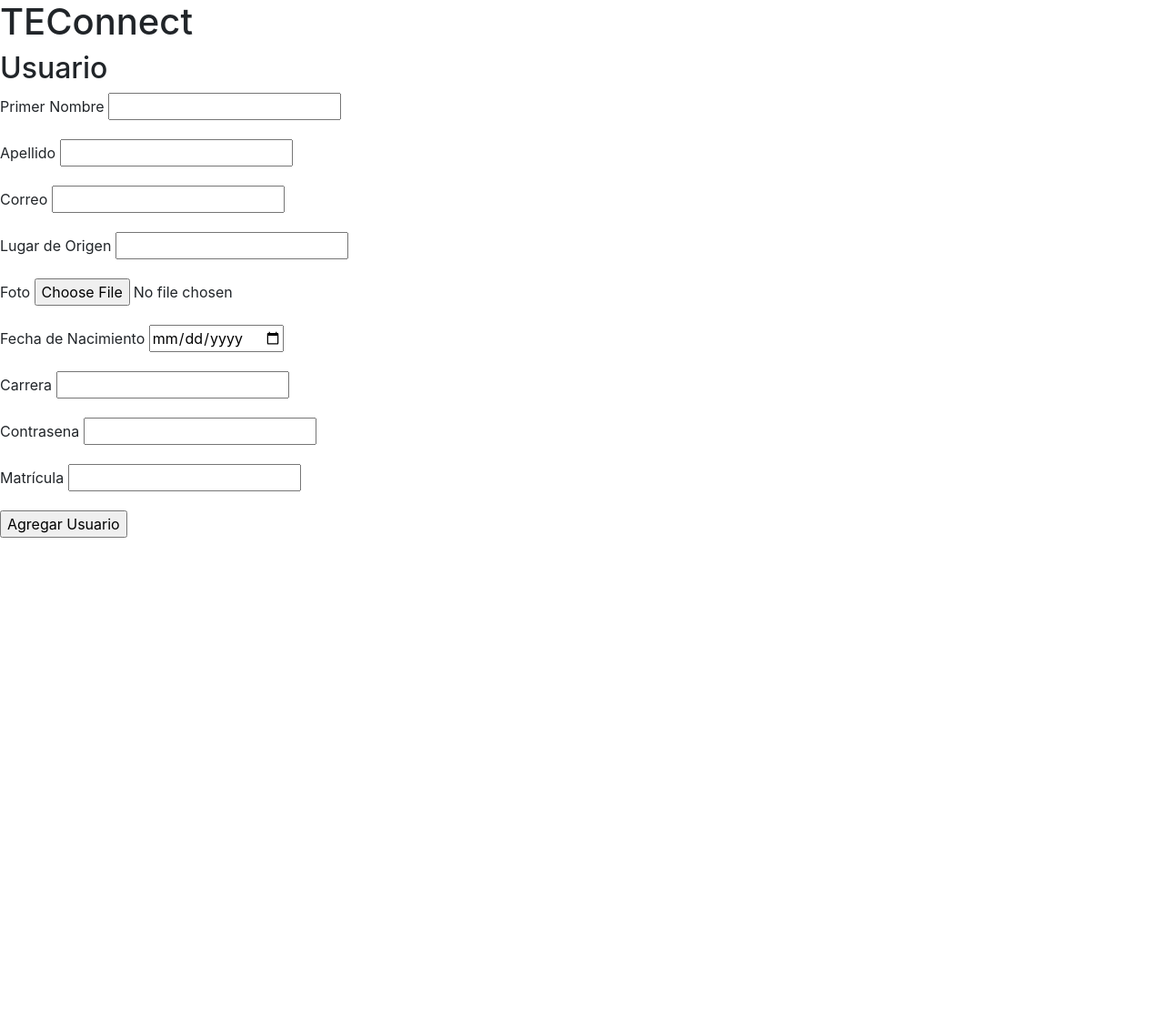
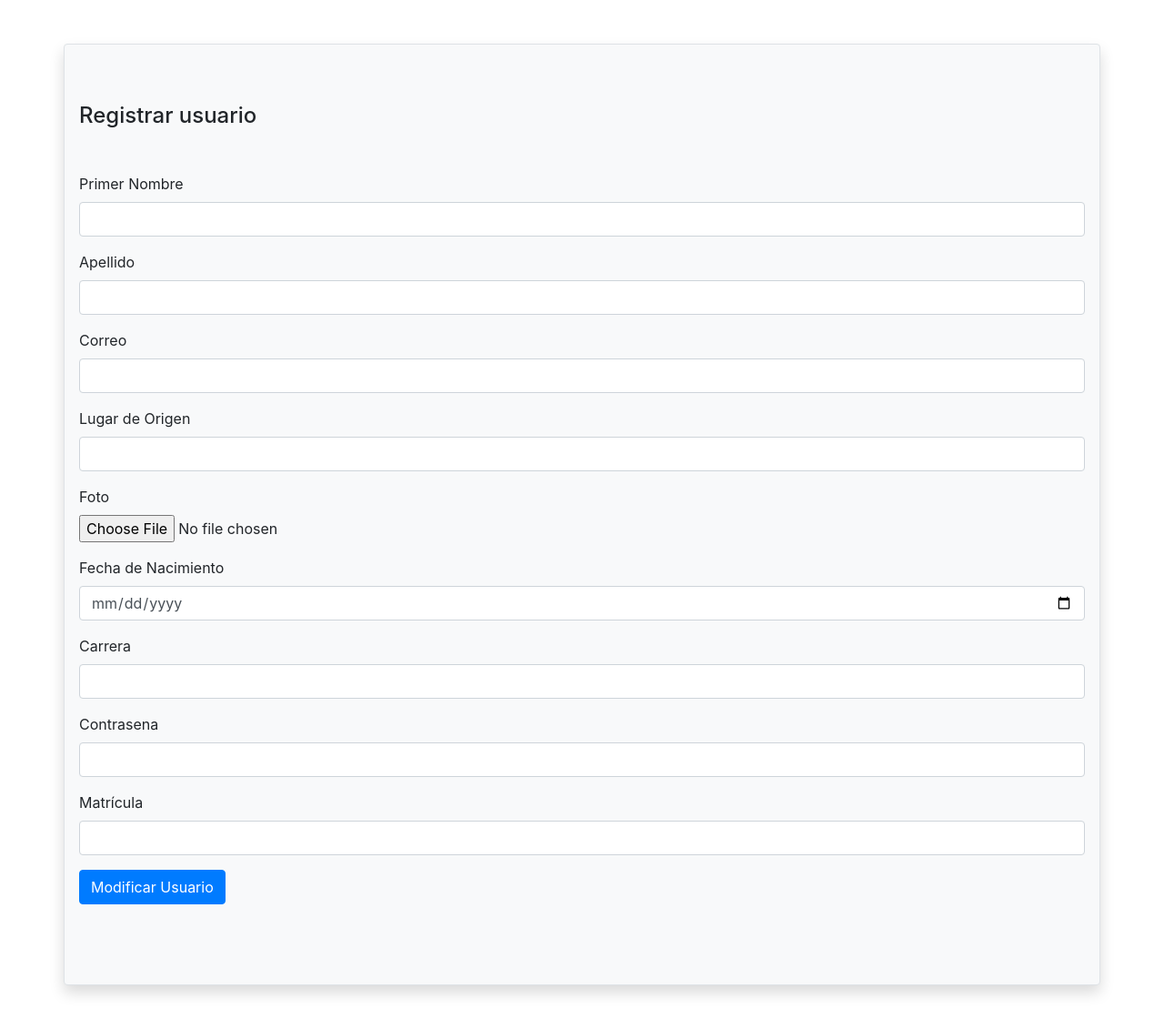
Before and after one commit to santiagodg/TEConnect, a PHP site: page /views/RegistrarUsuario.php in a window 1280 px wide. Shown: the whole page at 91% size. Before the commit the page ends 591 px from the top, so only its background shows below. Run offline with PHP 8.4, Linux system fonts and the light colour scheme.

Commit message:
ultimos toques de diseño

```diff
--- a/views/EditarUsuario.php
+++ b/views/EditarUsuario.php
@@ -213,11 +213,11 @@
         </p>
         <p>
             <label>Contraseña</label>
-            <input type="password" name="contrasena" form-control-file value="<?php echo $contrasena;?>">
+            <input type="password" name="contrasena" class="form-control" value="<?php echo $contrasena;?>">
         </p>
         <p>
             <label>Matrícula</label>
-            <input type="text" name="matricula" form-control-file value="<?php echo $matricula;?>">
+            <input type="text" name="matricula" class="form-control" value="<?php echo $matricula;?>">
         </p>
             <input type="text" name="action" value="modifyUser" style="display:none;">
             <input type="text" name="id_user" value="<?php echo $id_user;?>" style="display:none;">
--- a/views/RegistrarUsuario.php
+++ b/views/RegistrarUsuario.php
@@ -61,62 +61,86 @@
 
 ?>
 
+
 <!DOCTYPE html>
 <html>
-<head>
-    <meta charset="UTF-8">
-    <link rel="stylesheet" type="text/css" href="/views/css/styles.css">
-    <link rel="stylesheet" type="text/css" href="/views/css/bootstrap.min.css">
-    <script type="text/javascript" src="/views/js/bootstrap.bundle.min.js"></script>
-    <title>TEConnect | Usuario</title>
-</head>
-<body>
-    <h1>TEConnect</h1>
-    <h2>Usuario</h2>
-    <form method="post" action="<?php echo $_SERVER['PHP_SELF'];?>" enctype="multipart/form-data">
+  <head>
+    <!-- Required meta tags -->
+    <meta charset="utf-8">
+    <meta name="viewport" content="width=device-width, initial-scale=1, shrink-to-fit=no">
+
+    <!-- Bootstrap CSS -->
+    <link rel="stylesheet" href="/views/css/bootstrap.min.css">
+
+    <title>TEConnect | Registrarse</title>
+  </head>
+  <body>
+
+    <div class="container my-5 border rounded bg-light shadow p-3">
+      <div class="row py-5">
+        <div class="col">
+        <!-- <div class="col-1">             BOTÓN VOLVER
+          <a href="#">
+            <svg class="bi bi-arrow-left text-dark" width="60" height="60" viewBox="0 0 16 16" fill="currentColor" xmlns="http://www.w3.org/2000/svg">
+              <path fill-rule="evenodd" d="M5.854 4.646a.5.5 0 0 1 0 .708L3.207 8l2.647 2.646a.5.5 0 0 1-.708.708l-3-3a.5.5 0 0 1 0-.708l3-3a.5.5 0 0 1 .708 0z"/>
+              <path fill-rule="evenodd" d="M2.5 8a.5.5 0 0 1 .5-.5h10.5a.5.5 0 0 1 0 1H3a.5.5 0 0 1-.5-.5z"/>
+            </svg>
+          </a>
+        </div> -->
+        <h4 class="mb-5">Registrar usuario</h1>
+        <form method="post" action="<?php echo $_SERVER['PHP_SELF'];?>" enctype="multipart/form-data">
         <p>
             <label>Primer Nombre</label>
-            <input type="text" name="primerNombre" value="<?php echo $primerNombre;?>">
+            <input type="text" name="primerNombre" class="form-control" value="<?php echo $primerNombre;?>">
         </p>
         <p>
             <label>Apellido</label>
-            <input type="text" name="apellido" value="<?php echo $apellido;?>">
+            <input type="text" name="apellido" class="form-control" value="<?php echo $apellido;?>">
         </p>
         <p>
             <label>Correo</label>
-            <input type="text" name="correo" value="<?php echo $correo;?>">
+            <input type="text" name="correo" class="form-control" value="<?php echo $correo;?>">
         </p>
         <p>
             <label>Lugar de Origen</label>
-            <input type="text" name="lugarOrigen" value="<?php echo $lugarOrigen;?>">
+            <input type="text" name="lugarOrigen" class="form-control" value="<?php echo $lugarOrigen;?>">
         </p>
         <p>
             <label>Foto</label>
-            <input type="file" name="foto" value="<?php echo $foto;?>">
+            <input type="file" name="foto" class="form-control-file" value="<?php echo $foto;?>">
         </p>
         <p>
             <label>Fecha de Nacimiento</label>
-            <input type="date" name="fechaNacimiento" value="<?php echo substr($fechaNacimiento,0,10);?>">
+            <input type="date" name="fechaNacimiento" class="form-control" value="<?php echo substr($fechaNacimiento,0,10);?>">
         </p>
         <p>
             <label>Carrera</label>
-            <input type="text" name="carrera" value="<?php echo $carrera;?>">
+            <input type="text" name="carrera" class="form-control" value="<?php echo $carrera;?>">
         </p>
         <p>
             <label>Contrasena</label>
-            <input type="password" name="contrasena" value="<?php echo $contrasena;?>">
+            <input type="password" name="contrasena" class="form-control" value="<?php echo $contrasena;?>">
         </p>
         <p>
             <label>Matrícula</label>
-            <input type="text" name="matricula" value="<?php echo $matricula;?>">
+            <input type="text" name="matricula" class="form-control" value="<?php echo $matricula;?>">
         </p>
 
             <input type="hidden" name="action" value="newUser" style="display:none;">
-            <input type="submit" value="Agregar Usuario">
+            <button type="submit" class="btn btn-primary">Modificar Usuario</button>
     </form><br>
     <?php
 
         mysqli_close($conn);
     ?>
+        </div>
+      </div>
+    </div>
+
+    <!-- Optional JavaScript -->
+    <!-- jQuery first, then Popper.js, then Bootstrap JS -->
+    <script src="https://code.jquery.com/jquery-3.5.1.slim.min.js" integrity="sha384-DfXdz2htPH0lsSSs5nCTpuj/zy4C+OGpamoFVy38MVBnE+IbbVYUew+OrCXaRkfj" crossorigin="anonymous"></script>
+<script src="https://cdn.jsdelivr.net/npm/popper.js@1.16.0/dist/umd/popper.min.js" integrity="sha384-Q6E9RHvbIyZFJoft+2mJbHaEWldlvI9IOYy5n3zV9zzTtmI3UksdQRVvoxMfooAo" crossorigin="anonymous"></script>
+<script src="https://stackpath.bootstrapcdn.com/bootstrap/4.5.0/js/bootstrap.min.js" integrity="sha384-OgVRvuATP1z7JjHLkuOU7Xw704+h835Lr+6QL9UvYjZE3Ipu6Tp75j7Bh/kR0JKI" crossorigin="anonymous"></script>
   </body>
 </html>
```
Also changed, not shown: views/BorrarUsuario.php (+63 -13 lines), db/._seed.sql (added).
